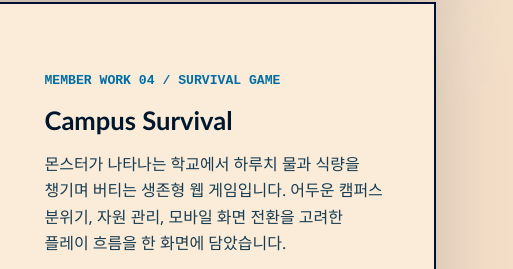
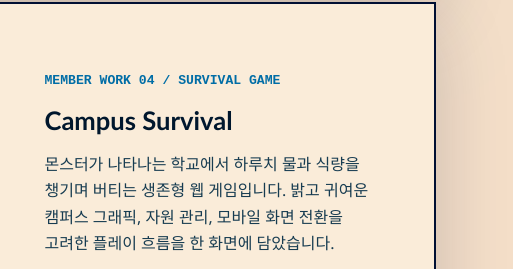
Before and after one commit to gdrpaul3-byte/hsmu_makers_page, a website: page index.html in a window 1280 px wide. Shown: the part 2683-2952 px from the top of the page, 767-1280 px from the left. Drawn offline with Linux system fonts and the light colour scheme.

Commit message:
Refine Campus Survival gallery copy

```diff
--- a/index.html
+++ b/index.html
@@ -137,7 +137,7 @@
             <h3>Campus Survival</h3>
             <p>
               몬스터가 나타나는 학교에서 하루치 물과 식량을 챙기며 버티는 생존형 웹 게임입니다.
-              어두운 캠퍼스 분위기, 자원 관리, 모바일 화면 전환을 고려한 플레이 흐름을 한 화면에 담았습니다.
+              밝고 귀여운 캠퍼스 그래픽, 자원 관리, 모바일 화면 전환을 고려한 플레이 흐름을 한 화면에 담았습니다.
             </p>
             <div class="gallery-tags" aria-label="작품 태그">
               <span>Web Game</span>
```
Also changed, not shown: tests/homepage.test.mjs (+2 -0 lines).
